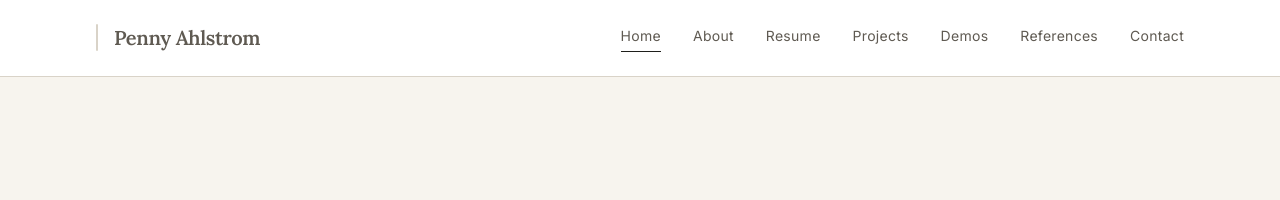
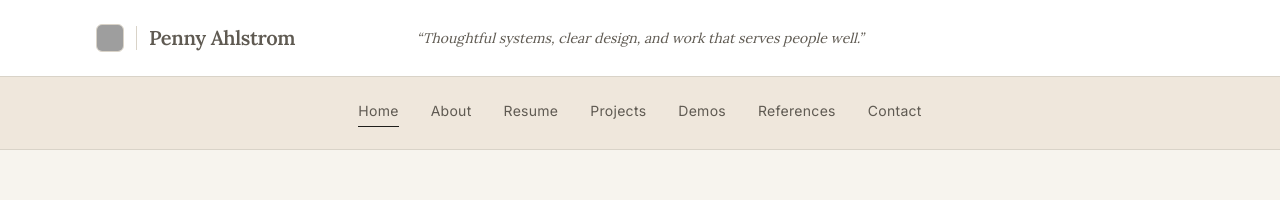
Before and after one commit to PennyAhlstrom/my-portfolio, a Next.js app: page / in a window 1280 px wide. Shown: the top 200 px of the page. Built offline with nearby package versions, Linux system fonts and the light colour scheme; grey boxes are pictures that could not be loaded.

Commit message:
add site header with image icon, name and centered philosophy quote, remove name and image icon from navbar, use panel dark color and center links

```diff
--- a/app/layout.tsx
+++ b/app/layout.tsx
@@ -1,6 +1,7 @@
 import type { Metadata } from "next";
 import { Inter, Lora } from "next/font/google";
 import "./globals.css";
+import SiteHeader from "@/components/layout/SiteHeader";
 import Navbar from "@/components/layout/Navbar";
 import Footer from "@/components/layout/Footer";
 
@@ -28,6 +29,7 @@ export default function RootLayout({
     <html lang="en" className={`${inter.variable} ${lora.variable}`}>
       <body className="min-h-screen bg-background text-foreground antialiased">
         <div className="flex min-h-screen flex-col">
+          <SiteHeader />
           <Navbar />
           <main className="flex-1">{children}</main>
           <Footer />
--- a/components/layout/Navbar.tsx
+++ b/components/layout/Navbar.tsx
@@ -30,10 +30,11 @@ export default function Navbar() {
     // <header className="border-b border-gray-200 bg-white"> // OG
     //  <header className="sticky top-0 z-50 border-b border-gray-200 bg-white/90 backdrop-blur"> // without shadow
     // <header className="sticky top-0 z-50 border-b border-gray-200 bg-white/90 shadow-sm backdrop-blur"> // without shadow
-      <header className="sticky top-0 z-50 border-b border-border bg-white">
+      <header className="sticky top-0 z-50 border-b border-border bg-panel-dark">
       <Container className="min-h-16 py-6">
-        <div className="flex items-center justify-between">
-          <AppLink
+        {/* <div className="flex items-center justify-between"> // left-justified navbar items */}
+        <div className="flex items-center justify-end md:justify-center">
+          {/* <AppLink
             href="/"
             // className="font-serif text-xl font-semibold tracking-[-0.02em] text-foreground no-underline hover:text-accent"
             className="flex items-center gap-3 font-serif text-xl font-semibold tracking-[-0.02em] text-foreground no-underline hover:text-accent"
@@ -50,7 +51,7 @@ export default function Navbar() {
             </span>
 
             <span className="ml-4">Penny Ahlstrom</span>
-          </AppLink>
+          </AppLink> */}
 
           <nav className="hidden items-center gap-8 md:flex">
             {navLinks.map((link) => {
--- /dev/null
+++ b/components/layout/SiteHeader.tsx
@@ -0,0 +1,52 @@
+import Image from "next/image";
+import Container from "./Container";
+import AppLink from "@/components/ui/AppLink";
+
+export default function SiteHeader() {
+  return (
+    <section className="border-b border-border bg-white">
+      <Container className="min-h-16 py-6">
+        <div className="relative flex items-center justify-between">
+
+          <div className="flex items-center gap-3">
+
+            {/* Profile image (rounded square) */}
+            <AppLink
+              href="/"
+              className="relative h-7 w-7 overflow-hidden rounded-md border border-border bg-surface"
+            >
+              <Image
+                src="/profile.jpg"
+                alt="Penny Ahlstrom"
+                fill
+                className="object-cover"
+                sizes="40px"
+                priority
+              />
+            </AppLink>
+
+            {/* Vertical divider */}
+            <div className="h-6 w-px bg-border" />
+
+            {/* Name + quote */}
+            <div className="flex items-center gap-4">
+              <AppLink
+                href="/"
+                className="font-serif text-xl font-semibold tracking-[-0.02em] text-foreground no-underline hover:text-accent whitespace-nowrap"
+              >
+                Penny Ahlstrom
+              </AppLink>
+            </div>
+            <div className="hidden lg:block absolute left-1/2 -translate-x-1/2 px-4">
+                <p className="whitespace-nowrap font-serif text-sm italic text-muted">
+                    “Thoughtful systems, clear design, and work that serves people well.”
+                </p>
+            </div>
+
+          </div>
+
+        </div>
+      </Container>
+    </section>
+  );
+}
```
